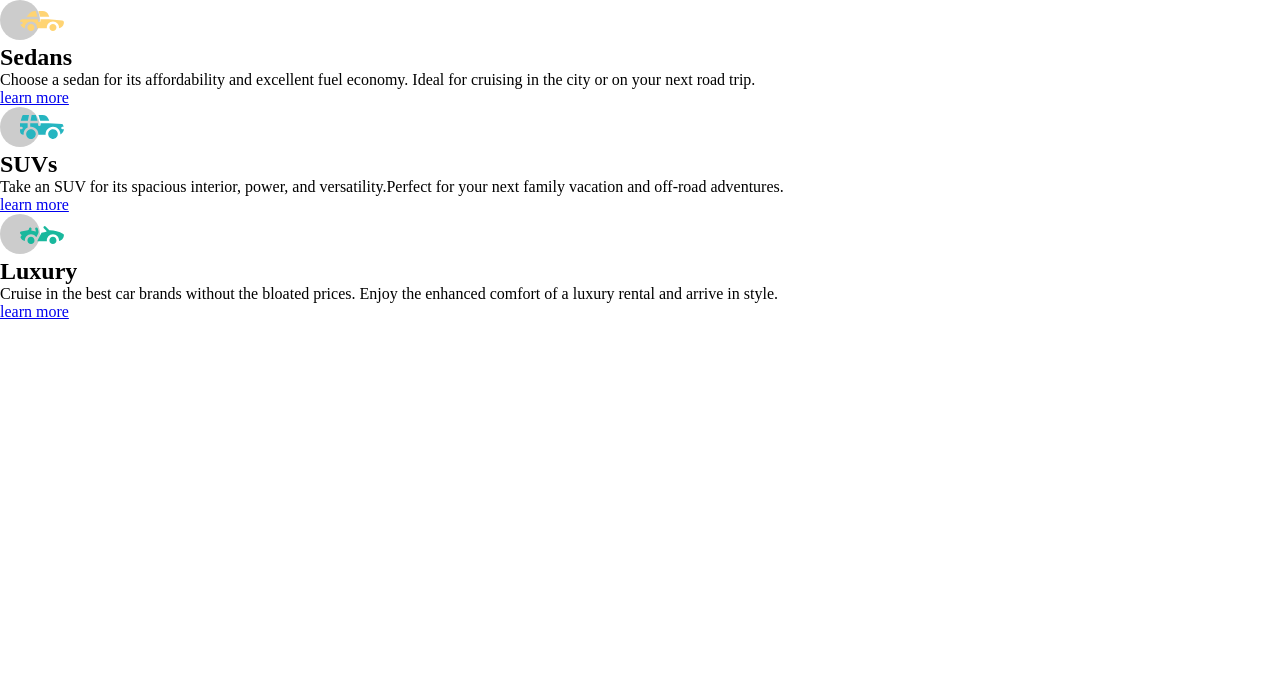
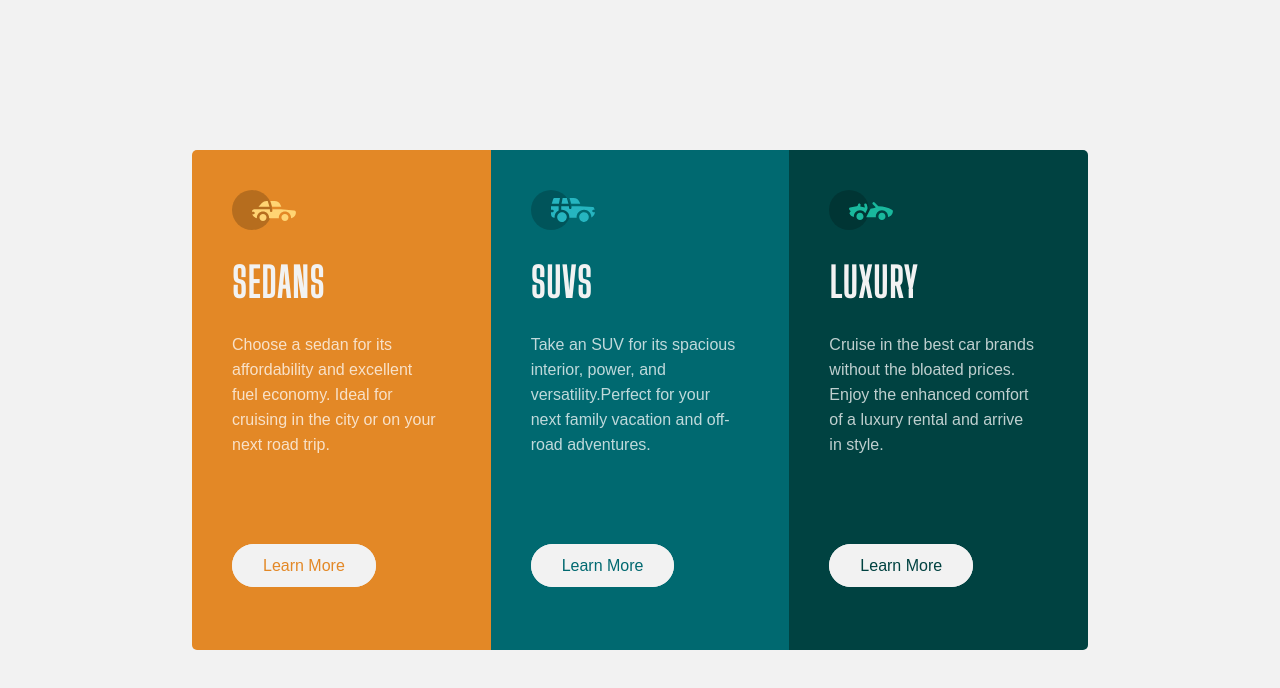
Before and after one commit to Ninjas-T/3-column-preview-card-component-Shams, a plain HTML site: page index.html in a window 1280 px wide. Drawn offline with Linux system fonts and the light colour scheme; a web font is replaced by a local one.

Commit message:
used css grid in centering the 3 cards and building them as 3 columns, then colored the cards as it is designed, styled the para, buttons,   and headings as it is described in the style guide relates #3

```diff
--- a/style.css
+++ b/style.css
@@ -2,4 +2,105 @@
     margin: 0;
     padding: 0;
     box-sizing: border-box;
+    font-family: 'Lexend Deca', sans-serif;
 }
+
+body {
+    height: 100vh;
+    background: hsl(0, 0%, 95%);
+}
+
+main {
+    height: 100%;
+    width: 70%;
+    margin: auto;
+    display: grid;
+    place-items: center;
+}
+
+section {
+    display: grid;
+    grid-template-columns: repeat(3, 1fr);
+    grid-template-rows: auto;
+    height: 500px;
+}
+
+article {
+    padding: 40px 0 0 40px;
+}
+
+/* COLORING BOXES SECTION STARTS */
+.box1 {
+    background-color: hsl(31, 77%, 52%);
+    border-radius: 5px 0 0 5px;
+}
+
+.box2 {
+    background-color: hsl(184, 100%, 22%);
+}
+
+.box3 {
+    background-color: hsl(179, 100%, 13%);
+    border-radius: 0 5px 5px 0;
+}
+
+/* COLORING BOXES SECTION ENDS */
+
+/* HEADING, PARAGRAPH, AND BUTTON SECTION STYLE STARTS */
+h2 {
+    color: hsl(0, 0%, 95%);
+    padding: 25px 0;
+    font-size: 2.5rem;
+    letter-spacing: 0.1rem;
+    text-transform: uppercase;
+    font-family: 'Big Shoulders Display', sans-serif;
+}
+
+p {
+    color: hsla(0, 0%, 100%, 0.75);
+    max-width: 80%;
+    line-height: 25px;
+    margin-bottom: 100px;
+}
+
+
+a {
+    color: hsl(0, 0%, 95%);
+    text-decoration: none;
+    text-transform: capitalize;
+    padding: 12px 30px;
+    border: 1px solid hsl(0, 0%, 95%);
+    border-radius: 50px;
+    background: hsl(0, 0%, 95%);
+    transition: background 1s ease-in-out;
+    cursor: pointer;
+}
+
+.box1 a {
+    color: hsl(31, 77%, 52%);
+}
+
+.box1 a:hover {
+    background: hsl(31, 77%, 52%);
+    color: hsl(0, 0%, 95%);
+}
+
+.box2 a {
+    color: hsl(184, 100%, 22%);
+}
+
+.box2 a:hover {
+    background: hsl(184, 100%, 22%);
+    color: hsl(0, 0%, 95%);
+}
+
+.box3 a {
+    color: hsl(179, 100%, 13%);
+}
+
+.box3 a:hover {
+    background: hsl(179, 100%, 13%);
+    color: hsl(0, 0%, 95%);
+}
+
+/* HEADING, PARAGRAPH, AND BUTTON SECTION STYLE ENDS */
```
